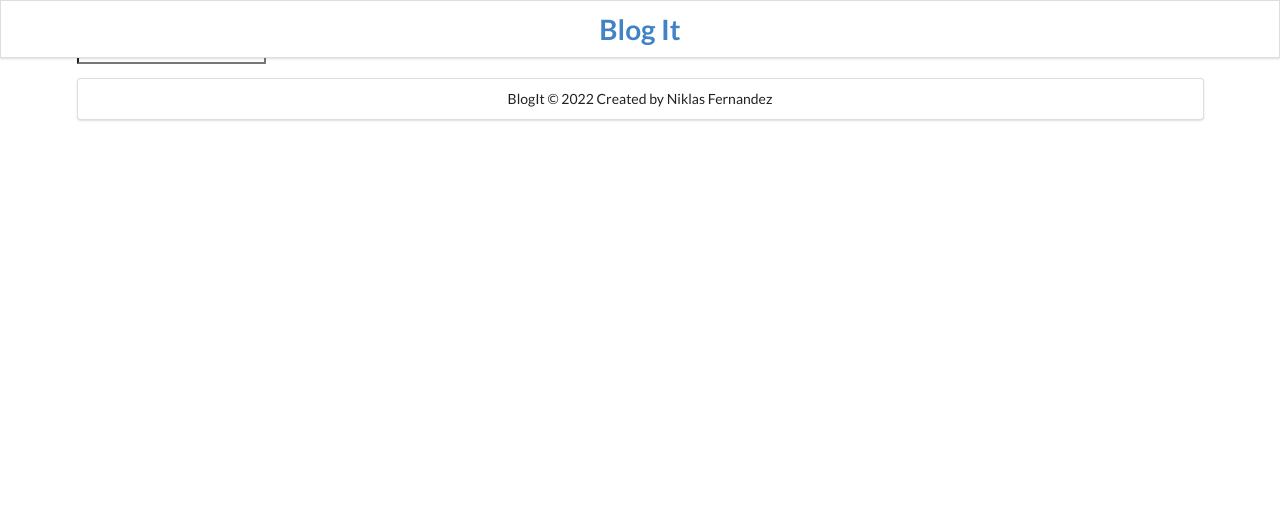
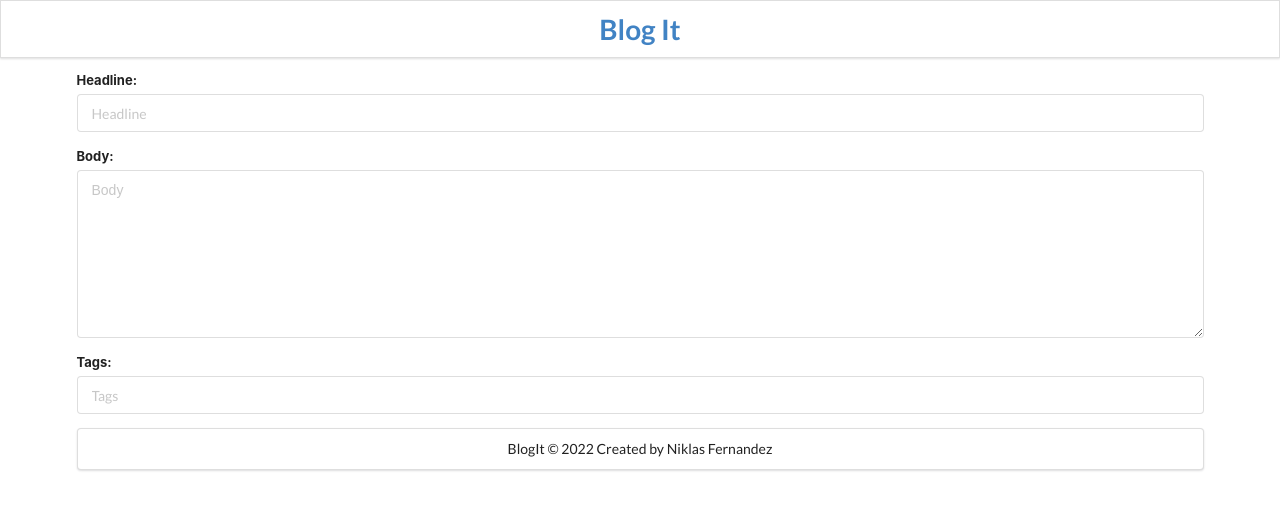
Before and after one commit to tobymac208/BlogIt, a React (Create React App) app: page /add in a window 1280 px wide. Shown: the top 510 px of the page. Built offline with nearby package versions, Linux system fonts and the light colour scheme.

Commit message:
Drastically updated styling with semantic UI.

```diff
--- a/src/Components/AddPost.js
+++ b/src/Components/AddPost.js
@@ -1,18 +1,24 @@
-import React from 'react';
+import React from "react";
 
 const AddPost = () => {
-    return (
-        <div className="ui container">
-            <form class="form">
-                <legend>New Post</legend>
-                <input type="text" className="ui field" />
-                <textarea
-                type="text"
-                className="ui field"
-                name="body" />
-            </form>
+  return (
+    <div className="ui main">
+        <div className="ui form">
+            <div className="field">
+                <label className="label" for="title">Headline: </label>
+                <input id="title" name="title" type="text" placeholder="Headline" />
+            </div>
+            <div className="field">
+                <label className="label" for="body">Body: </label>
+                <textarea id="body" name="body" type="text" placeholder="Body" />
+            </div>
+            <div className="field">
+                <label className="label" for="tags">Tags: </label>
+                <input id="tags" name="tags" type="text" placeholder="Tags" />
+            </div>
         </div>
-    )
-}
+    </div>
+  );
+};
 
 export default AddPost;
--- a/src/Components/App.css
+++ b/src/Components/App.css
@@ -10,23 +10,18 @@ button {
   background-color: #1A1A1D;
 }
 
-li {
-  color: #4E4E50;
-  border: 1px solid #C3073F;
-  border-radius: 10px;
-}
-
 li:hover {
   background-color: #9c9cb6;
-}
-
-li p {
-  margin: 10px;
 }
 
 .center {
   justify-content: center;
   padding: 10px;
+}
+
+.field {
+  display: block;
+  margin: 5px;
 }
 
 .ui.search .input {
@@ -60,6 +55,10 @@ i.icon {
   color: #000;
 }
 
+.label {
+  margin-right: 20px;
+}
+
 img {
   max-width: 10%;
   display: block;
@@ -68,3 +67,7 @@ img {
 i {
   margin-left: 20px;
 }
+
+textarea {
+  font-size: 12px;
+}
--- a/src/Components/PostList.js
+++ b/src/Components/PostList.js
@@ -20,10 +20,8 @@ const BlogList = () => {
     }
 
     /** Sets our state to a sorted list of posts by title. */
-    setPosts(response.data.sort(sortPostsBy("date")).slice(0, 2));
-    setRatedPosts(
-      response.data.sort(sortPostsBy("rating")).reverse().slice(0, 2)
-    );
+    setPosts(response.data.sort(sortPostsBy("date")).slice(0, 3));
+    setRatedPosts(response.data.sort(sortPostsBy("rating")).reverse().slice(0, 3));
   };
 
   /** Compares two posts by a certain target. Title, body, rating, and tags.*/
@@ -37,7 +35,7 @@ const BlogList = () => {
 
   const enumeratePosts = posts.map((post) => {
     return (
-      <div key={post.id} className="ui item">
+      <div key={post.id} className="item">
         <Link to={`/posts/${post.id}`}>
           <li>
             <h3>{post.title}</h3>
@@ -64,22 +62,25 @@ const BlogList = () => {
   });
 
   return (
-    <div className="main container">
+    <div className="ui main">
+      <div class="ui inverted segment">
+        <div className="header">Recent Posts</div>
+        <div className="ui inverted relaxed divided list">
+          { enumeratePosts }
+        </div>
+      </div>
+      <div class="ui inverted segment">
+        <div className="header">Highest Rated Posts</div>
+        <div className="ui inverted relaxed divided list">
+          { enumerateRatedPosts }
+        </div>
+      </div>
+
       <div>
         <button className="ui button left">All Posts</button>
-        <button className="ui button right">
-          Add Post
-          <i className="icon plus"></i>
-        </button>
-      </div>
-      <div className="ui">
-        <h2>Newest posts</h2>
-        <ol className="ui celled list">{enumeratePosts}</ol>
-      </div>
-      <hr />
-      <div className="ui">
-        <h2>Highest Rated Posts</h2>
-        <ol className="ui celled list">{enumerateRatedPosts}</ol>
+        <Link to="/add">
+          <button className="ui button right primary"><i className="icon plus"></i></button>
+        </Link>
       </div>
     </div>
   );
```
